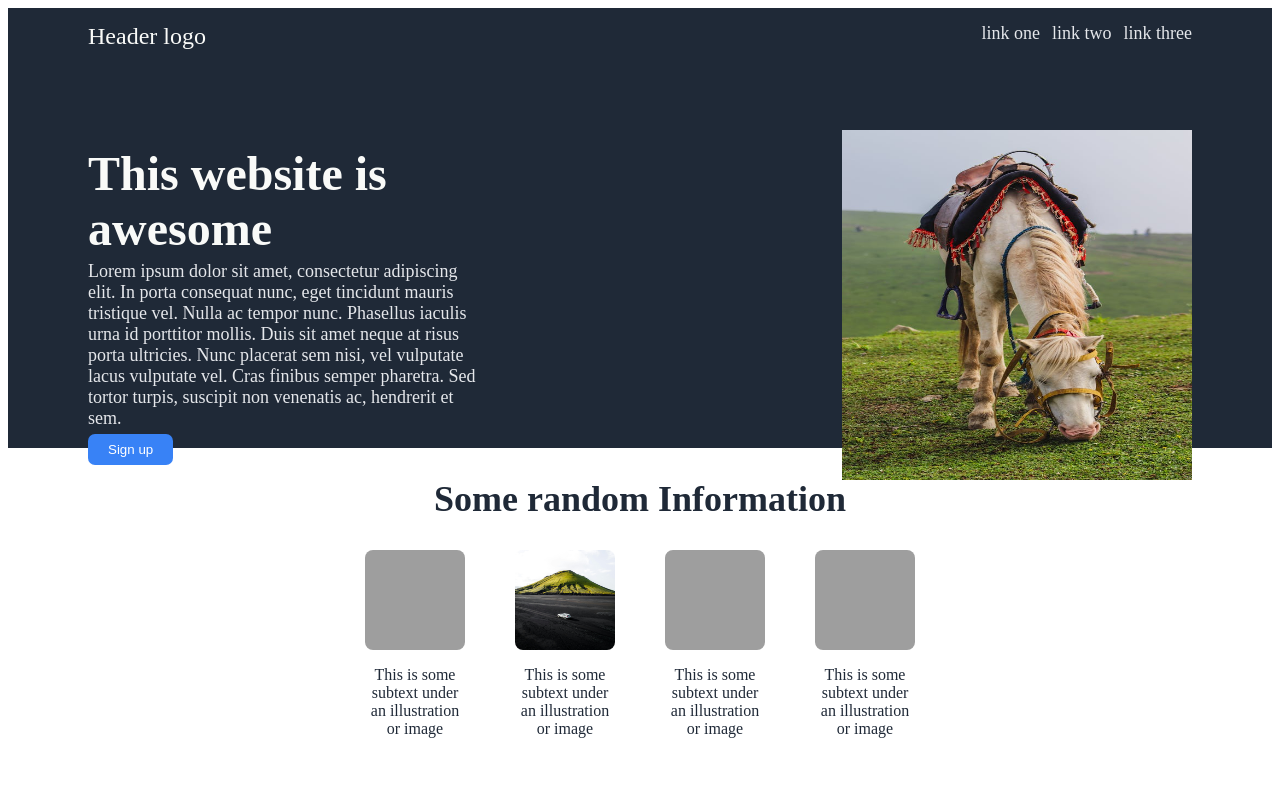
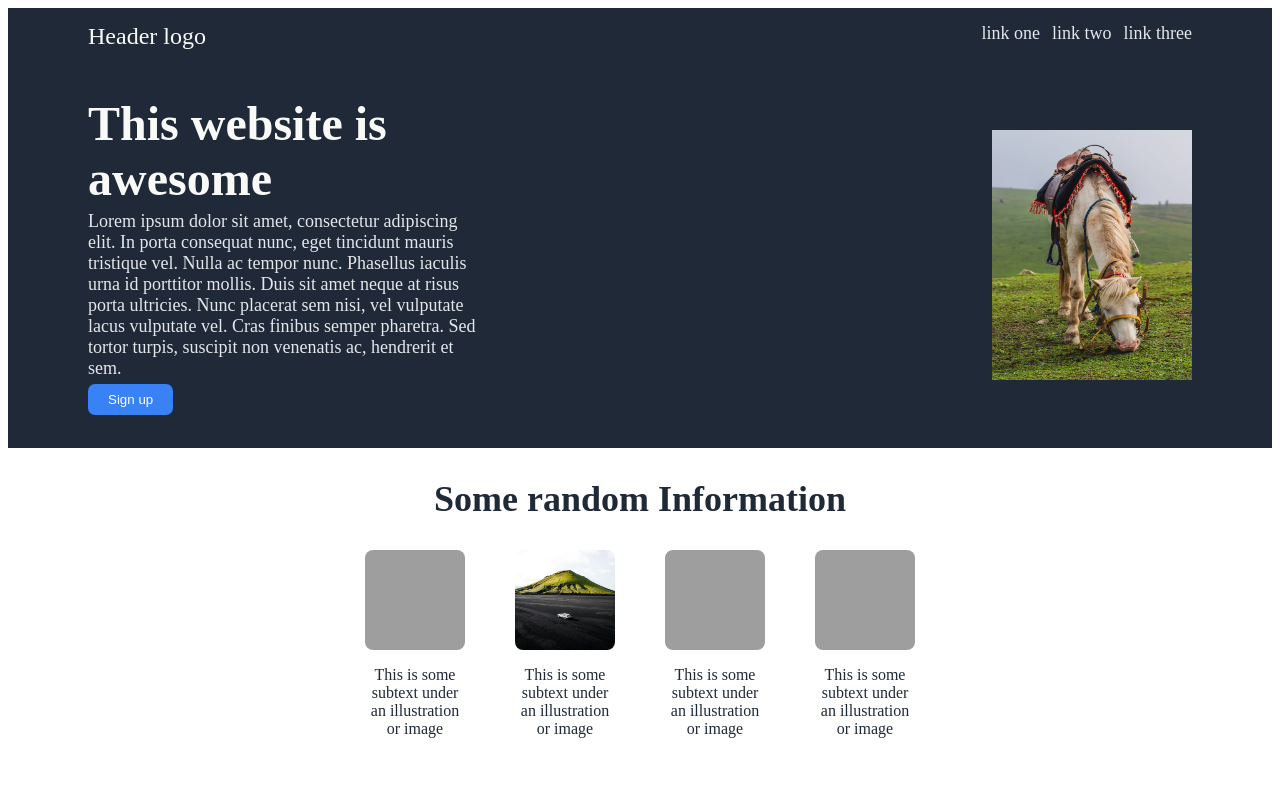
Before and after one commit to Skiroe/Design-from-scratch, a plain HTML site: page index.html in a window 1280 px wide. Shown: the top 800 px of the page. Drawn offline with Linux system fonts and the light colour scheme; grey boxes are pictures that could not be loaded.

Commit message:
changed Horse image size

```diff
--- a/style.css
+++ b/style.css
@@ -88,8 +88,8 @@ a {
 
 .horse {
     display: flex;
-    width: 350px;
-    height: 350px;
+    width: 200px;
+    height: 250px;
     justify-content: center;
 }
 
```
